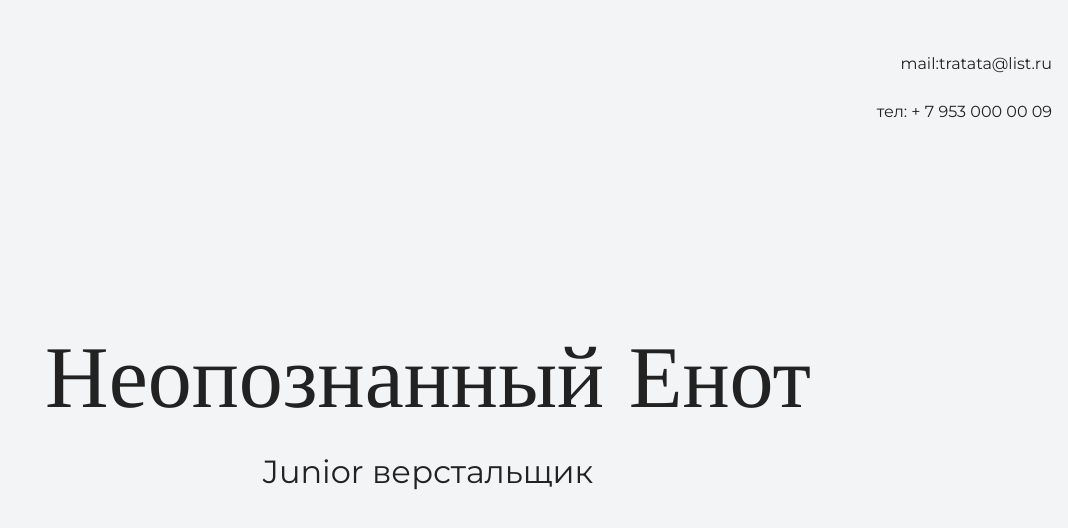
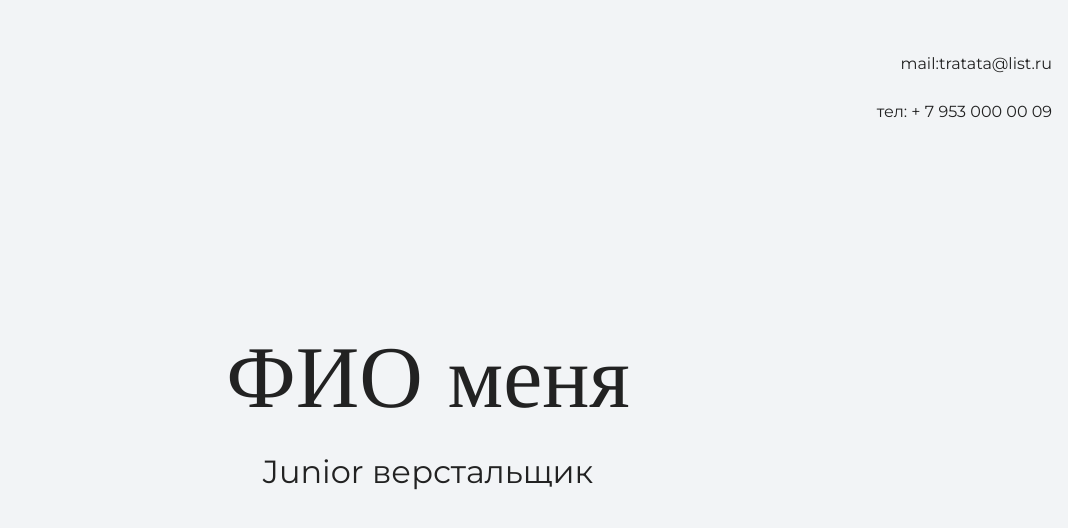
Before and after one commit to niknp/niknp_start, a plain HTML site: page index.html in a window 1280 px wide. Shown: the top 528 px of the page, without its empty margins (212-1280 px from the left). Drawn offline with nearby package versions, Linux system fonts and the light colour scheme.

Commit message:
Изменил заголовок

```diff
--- a/index.html
+++ b/index.html
@@ -17,7 +17,7 @@
 
     <section class="hero-image">
 	<div class="container">
-      <h1 class="heading">  Неопознанный Енот </h1>
+      <h1 class="heading">ФИО меня</h1>
       <p>Junior верстальщик</p>
 	  </div>
     </section>
```
